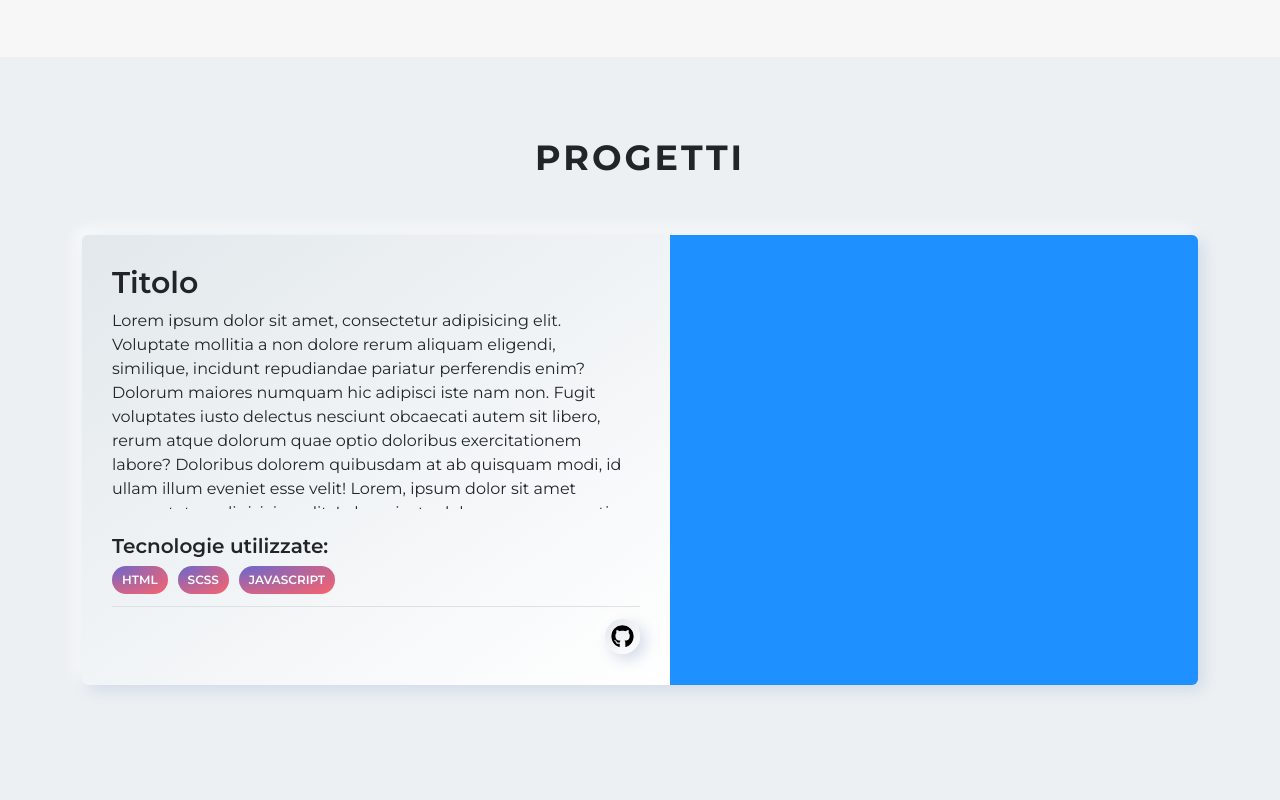
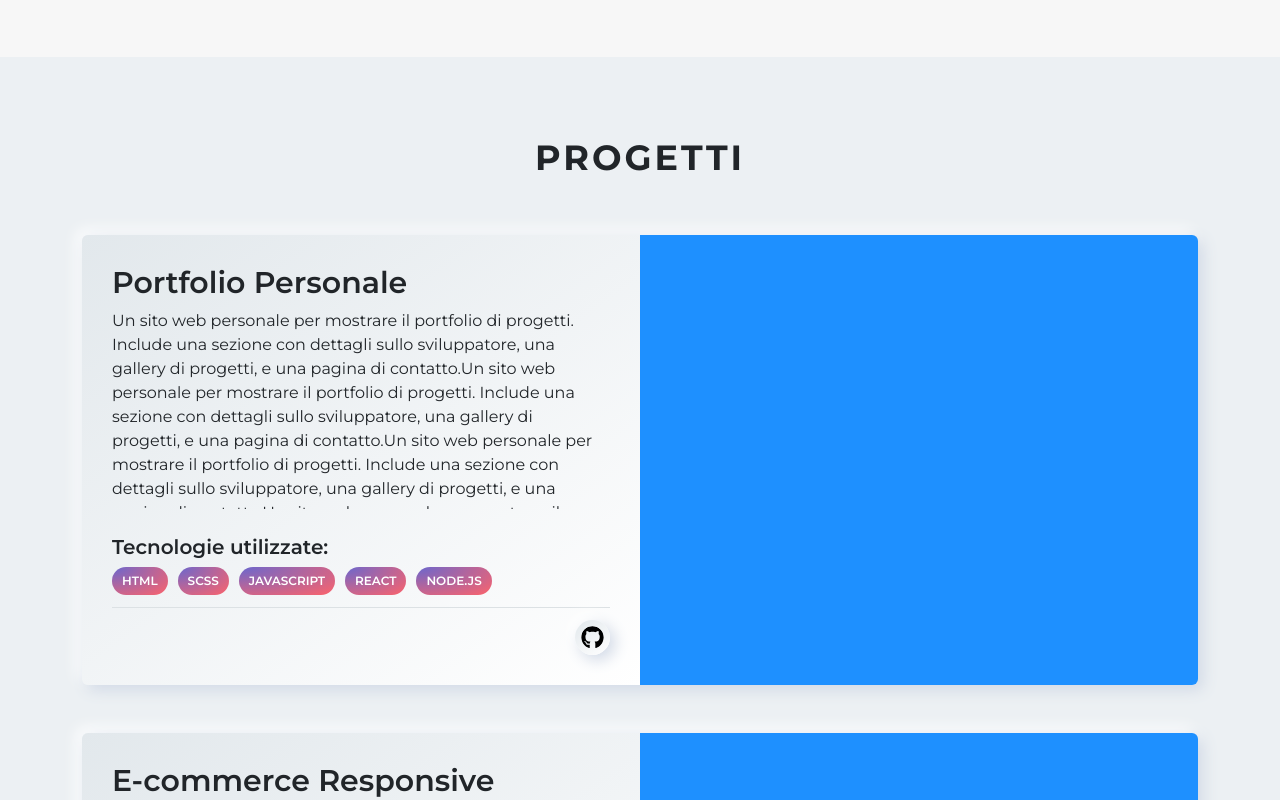
Before and after one commit to FernandoVerderame/react-portfolio, a React (Vite) app: page / in a window 1280 px wide. Shown: the part 1340-2140 px from the top of the page. Before the commit the page ends 2105 px from the top, so only its background shows below. Built offline with nearby package versions, Linux system fonts and the light colour scheme.

Commit message:
added projects section

```diff
--- a/src/components/Projects/Projects.jsx
+++ b/src/components/Projects/Projects.jsx
@@ -1,42 +1,50 @@
 import projectsStyle from "./Projects.module.scss";
 import { FaGithub as GitHub } from "react-icons/fa";
+import projects from "../../database/projects.js"
 
 const Projects = () => {
+
     return (
         <>
             <section id={`${projectsStyle.projects}`}>
                 <div className="container">
-                    <div className="row g-3 align-items-center justify-content-center">
+                    <div className="row g-5 align-items-center justify-content-center">
                         <div className="col-12">
                             <h2 className={`${projectsStyle.title}`}>Progetti</h2>
                         </div>
 
-                        <div className="col-12">
-                            <div className={`${projectsStyle.card}`}>
-                                <div className={`${projectsStyle.leftCard}`}>
-                                    <h3 className={`${projectsStyle.projectTitle}`}>Titolo</h3>
-                                    <div className={`${projectsStyle.descriptionContainer}`}>
-                                        <p>Lorem ipsum dolor sit amet, consectetur adipisicing elit. Voluptate mollitia a non dolore rerum aliquam eligendi, similique, incidunt repudiandae pariatur perferendis enim? Dolorum maiores numquam hic adipisci iste nam non.
-                                            Fugit voluptates iusto delectus nesciunt obcaecati autem sit libero, rerum atque dolorum quae optio doloribus exercitationem labore? Doloribus dolorem quibusdam at ab quisquam modi, id ullam illum eveniet esse velit!
-                                            Lorem, ipsum dolor sit amet consectetur adipisicing elit. Labore iusto doloremque, corrupti magnam asperiores omnis quis nemo consectetur maiores facilis iste nisi voluptate ipsum tenetur non nihil quia repellat suscipit.
-                                            Reiciendis quasi nemo et atque inventore quisquam veritatis recusandae deleniti tenetur? Ducimus voluptas autem aliquam et ad, explicabo alias laboriosam rem animi, voluptate dolore minus soluta nihil nulla id omnis?</p>
+                        {projects.map((project, index) => (
+                            <div key={index} className="col-12">
+                                <div className={projectsStyle.card}>
+                                    <div className={projectsStyle.leftCard}>
+
+                                        <div className="top">
+                                            <h3 className={projectsStyle.projectTitle}>{project.title}</h3>
+                                            <div className={projectsStyle.descriptionContainer}>
+                                                <p>{project.description}</p>
+                                            </div>
+                                        </div>
+
+                                        <div className="bottom">
+                                            <h4 className={projectsStyle.technologiesTitle}>Tecnologie utilizzate:</h4>
+                                            <ul className={projectsStyle.technologiesList}>
+                                                {project.technologies.map((tech, i) => (
+                                                    <li key={i}>{tech}</li>
+                                                ))}
+                                            </ul>
+                                            <div className={projectsStyle.divider}></div>
+                                            <div className={projectsStyle.btnSection}>
+                                                <GitHub className={projectsStyle.button} />
+                                            </div>
+                                        </div>
                                     </div>
-                                    <h4 className={`${projectsStyle.technologiesTitle}`}>Tecnologie utilizzate:</h4>
-                                    <ul className={`${projectsStyle.technologiesList}`}>
-                                        <li>html</li>
-                                        <li>scss</li>
-                                        <li>javascript</li>
-                                    </ul>
-                                    <div className={`${projectsStyle.divider}`}></div>
-                                    <div className={`${projectsStyle.btnSection}`}>
-                                        <GitHub className={`${projectsStyle.button}`} />
+
+                                    <div className={projectsStyle.rightCard}>
+
                                     </div>
                                 </div>
-                                <div className={`${projectsStyle.rightCard}`}>
-
-                                </div>
                             </div>
-                        </div>
+                        ))}
                     </div>
                 </div>
             </section>
--- a/src/components/Projects/Projects.module.scss
+++ b/src/components/Projects/Projects.module.scss
@@ -5,7 +5,6 @@
         font-size: 35px;
         font-weight: 700;
         text-align: center;
-        margin-bottom: 40px;
         text-transform: uppercase;
         letter-spacing: 3px;
     }
@@ -17,7 +16,10 @@
         border-radius: 6px;
 
         .leftCard {
-            flex: 1;
+            display: flex;
+            flex-direction: column;
+            justify-content: space-between;
+            flex-basis: 50%;
             background: linear-gradient(145deg, #e2e8ec, #ffffff);
             border-top-left-radius: 6px;
             border-bottom-left-radius: 6px;
@@ -86,7 +88,7 @@
         }
 
         .rightCard {
-            flex: 1;
+            flex-basis: 50%;
             height: 450px;
             background-color: dodgerblue;
             border-top-right-radius: 6px;
--- /dev/null
+++ b/src/database/projects.js
@@ -0,0 +1,54 @@
+const projects = [
+    {
+        "title": "Portfolio Personale",
+        "description": "Un sito web personale per mostrare il portfolio di progetti. Include una sezione con dettagli sullo sviluppatore, una gallery di progetti, e una pagina di contatto.Un sito web personale per mostrare il portfolio di progetti. Include una sezione con dettagli sullo sviluppatore, una gallery di progetti, e una pagina di contatto.Un sito web personale per mostrare il portfolio di progetti. Include una sezione con dettagli sullo sviluppatore, una gallery di progetti, e una pagina di contatto.Un sito web personale per mostrare il portfolio di progetti. Include una sezione con dettagli sullo sviluppatore, una gallery di progetti, e una pagina di contatto.",
+        "technologies": ["HTML", "SCSS", "JavaScript", "React", "Node.js"],
+        "images": [
+            "https://example.com/portfolio1.png",
+            "https://example.com/portfolio2.png",
+            "https://example.com/portfolio3.png"
+        ]
+    },
+    {
+        "title": "E-commerce Responsive",
+        "description": "Una piattaforma e-commerce responsive sviluppata per vendita di prodotti tecnologici, completa di gestione prodotti, carrello e funzionalità di checkout sicuro.",
+        "technologies": ["HTML", "CSS", "JavaScript", "React", "Firebase"],
+        "images": [
+            "https://example.com/ecommerce1.png",
+            "https://example.com/ecommerce2.png",
+            "https://example.com/ecommerce3.png"
+        ]
+    },
+    {
+        "title": "Dashboard Analitica",
+        "description": "Una dashboard web per la visualizzazione dei dati aziendali con grafici interattivi e filtri avanzati per un'analisi completa e in tempo reale.",
+        "technologies": ["HTML", "SCSS", "JavaScript", "Vue.js", "Chart.js"],
+        "images": [
+            "https://example.com/dashboard1.png",
+            "https://example.com/dashboard2.png",
+            "https://example.com/dashboard3.png"
+        ]
+    },
+    {
+        "title": "App per il Meteo",
+        "description": "Un'applicazione che fornisce le previsioni meteo in tempo reale per le città selezionate. Include una grafica moderna con icone e animazioni per rappresentare i vari fenomeni metereologici.",
+        "technologies": ["HTML", "CSS", "JavaScript", "React", "OpenWeather API"],
+        "images": [
+            "https://example.com/weather1.png",
+            "https://example.com/weather2.png",
+            "https://example.com/weather3.png"
+        ]
+    },
+    {
+        "title": "Social Media Feed",
+        "description": "Un'applicazione web che simula un feed di social media, con funzioni di pubblicazione, like, e commenti per post pubblicati dagli utenti.",
+        "technologies": ["HTML", "CSS", "JavaScript", "Angular", "Firebase"],
+        "images": [
+            "https://example.com/social1.png",
+            "https://example.com/social2.png",
+            "https://example.com/social3.png"
+        ]
+    }
+];
+
+export default projects;
```
